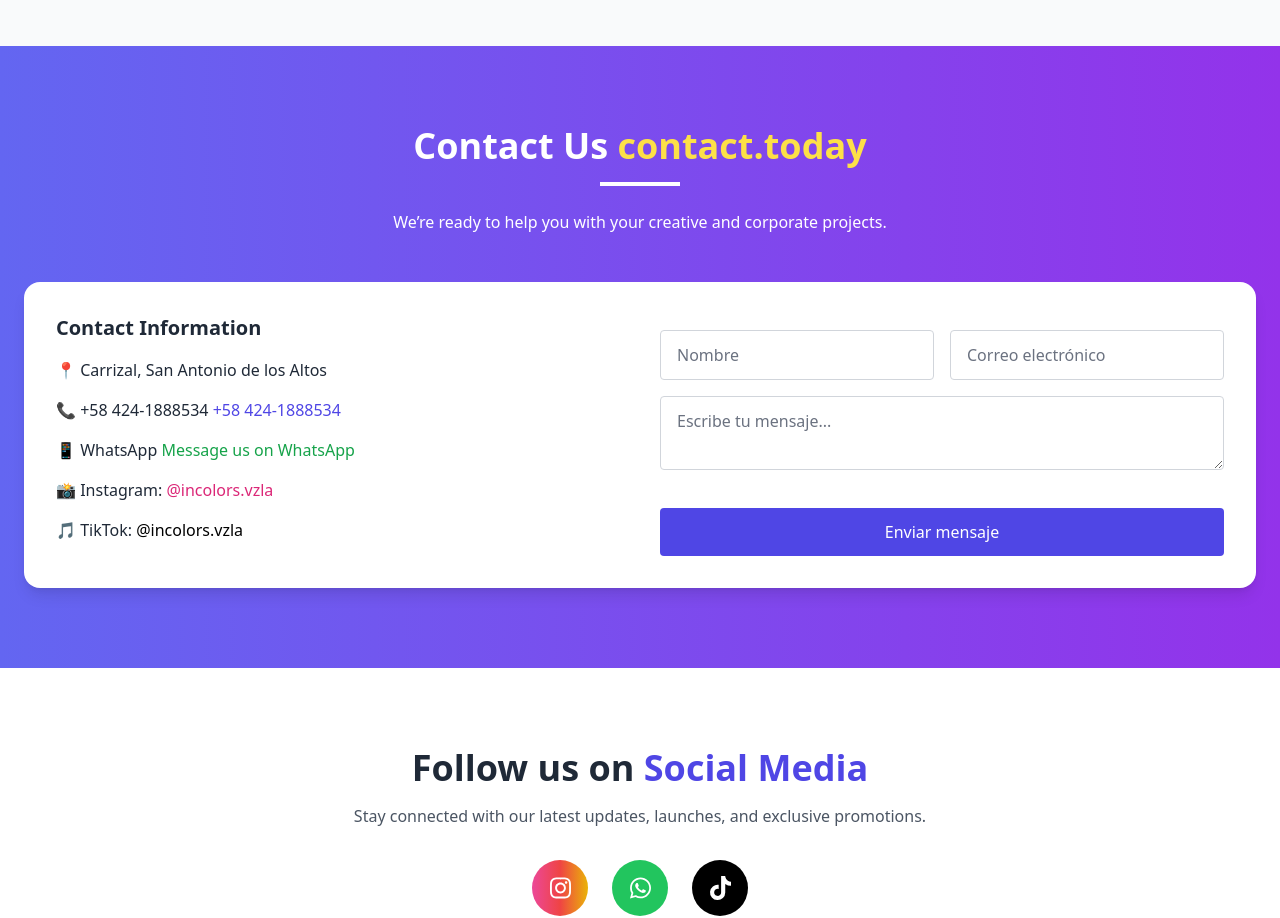
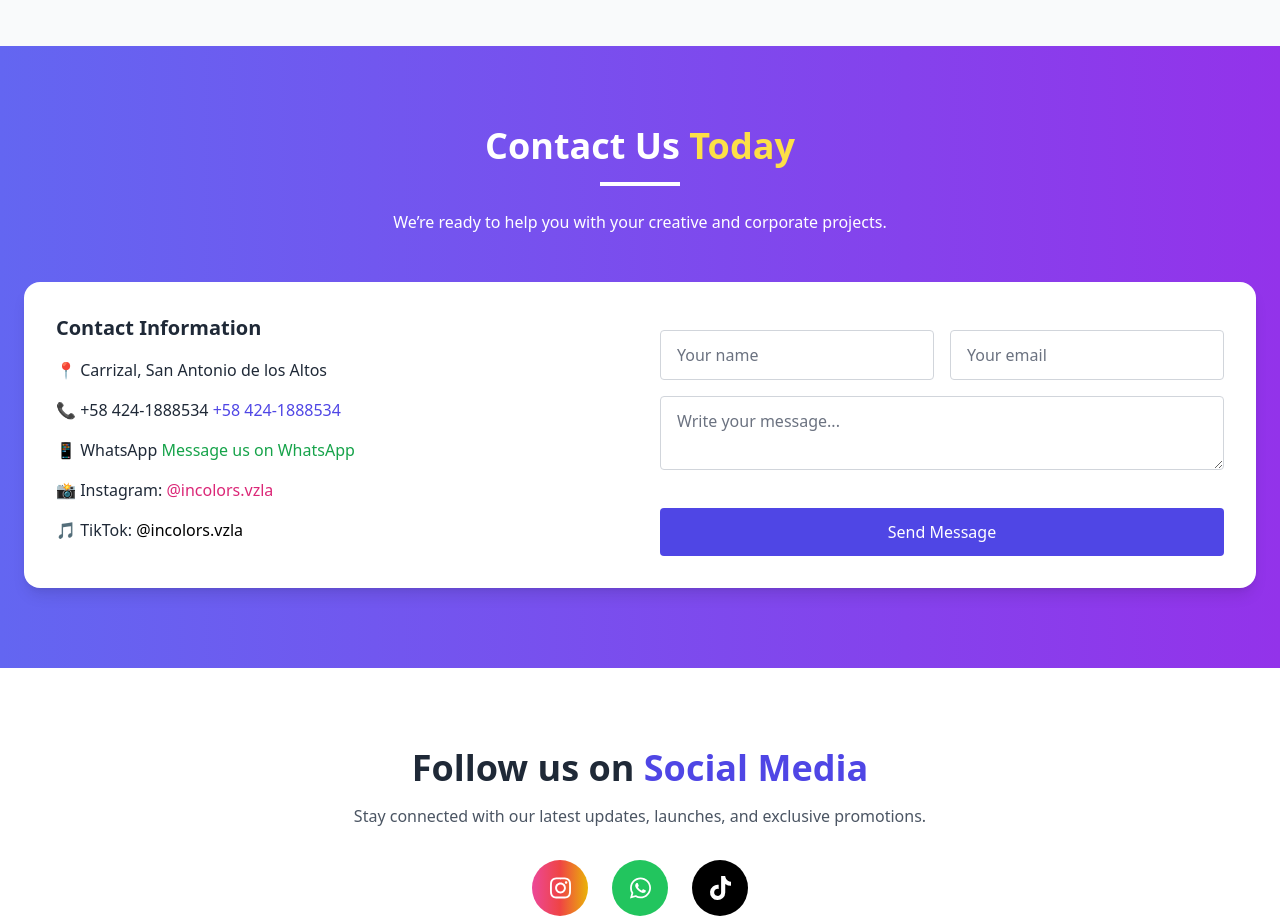
Before and after one commit to Ubeto24/incolors-website, a React (Vite) app: page / in a window 1280 px wide. Shown: the part 4620-5538 px from the top of the page. Built offline with nearby package versions, Linux system fonts and the light colour scheme.

Commit message:
solv8 idiomas

```diff
--- a/src/components/Contact.jsx
+++ b/src/components/Contact.jsx
@@ -26,7 +26,7 @@ export default function Contact() {
       <div className="container mx-auto px-6">
         <div className="text-center mb-12">
           <h2 className="text-3xl md:text-4xl font-bold mb-4">
-            {t('contact.title')} <span className="text-yellow-300">{t('contact.today')}</span>
+            {t('contact.title')} <span className="text-yellow-300">{t('contact.highlight')}</span>
           </h2>
           <div className="w-20 h-1 bg-white mx-auto mb-6"></div>
           <p className="text-white max-w-2xl mx-auto">
@@ -64,21 +64,21 @@ export default function Contact() {
               <input
                 type="text"
                 name="name"
-                placeholder={t('contact.placeholder_name')}
+                placeholder={t('contact.name_placeholder')}
                 required
                 className="w-full px-4 py-3 rounded border border-gray-300 focus:outline-none placeholder-gray-500"
               />
               <input
                 type="email"
                 name="email"
-                placeholder={t('contact.placeholder_email')}
+                placeholder={t('contact.email_placeholder')}
                 required
                 className="w-full px-4 py-3 rounded border border-gray-300 focus:outline-none placeholder-gray-500"
               />
             </div>
             <textarea
               name="message"
-              placeholder={t('contact.placeholder_message')}
+              placeholder={t('contact.message_placeholder')}
               required
               className="w-full px-4 py-3 rounded border border-gray-300 focus:outline-none placeholder-gray-500"
             />
@@ -89,7 +89,7 @@ export default function Contact() {
               type="submit"
               className="w-full bg-indigo-600 text-white py-3 rounded hover:bg-indigo-700 transition"
             >
-              {t('contact.button')}
+              {t('contact.submit_button')}
             </button>
           </form>
         </div>
```
